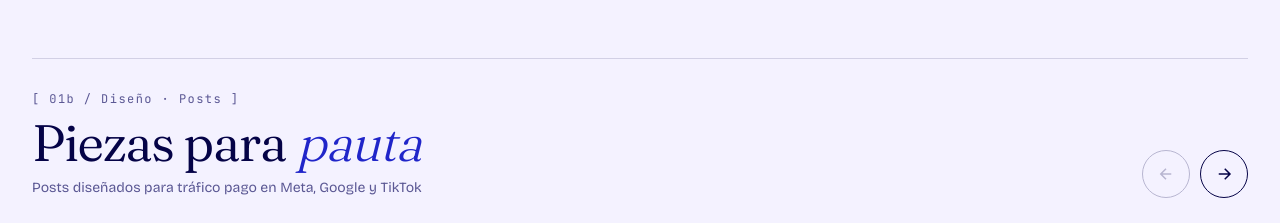
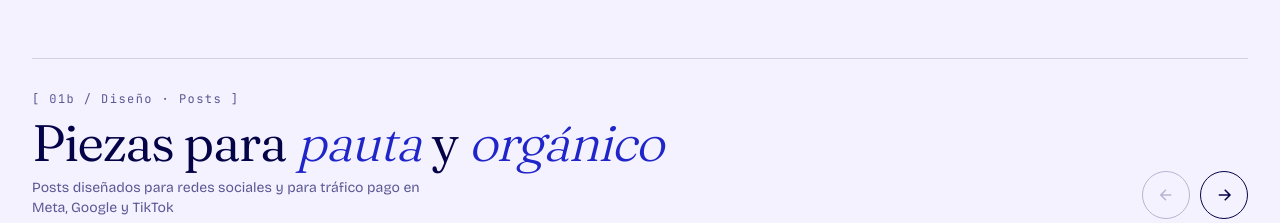
Before and after one commit to HounterLeads/Agencia-creativa, a plain HTML site: page index.html in a window 1280 px wide. Shown: the part 6994-7217 px from the top of the page. Drawn offline with nearby package versions, Linux system fonts and the light colour scheme.

Commit message:
Portafolio: piezas para pauta y organico

```diff
--- a/index.html
+++ b/index.html
@@ -1303,8 +1303,8 @@
     <div class="band-head">
       <div class="band-title">
         <div class="num">[ 01b / Diseño · Posts ]</div>
-        <h3 class="band-h">Piezas para <em>pauta</em></h3>
-        <div class="band-sub">Posts diseñados para tráfico pago en Meta, Google y TikTok</div>
+        <h3 class="band-h">Piezas para <em>pauta</em> y <em>orgánico</em></h3>
+        <div class="band-sub">Posts diseñados para redes sociales y para tráfico pago en Meta, Google y TikTok</div>
       </div>
       <div class="band-controls">
         <button class="car-btn car-prev" type="button" aria-label="Anterior">
```
